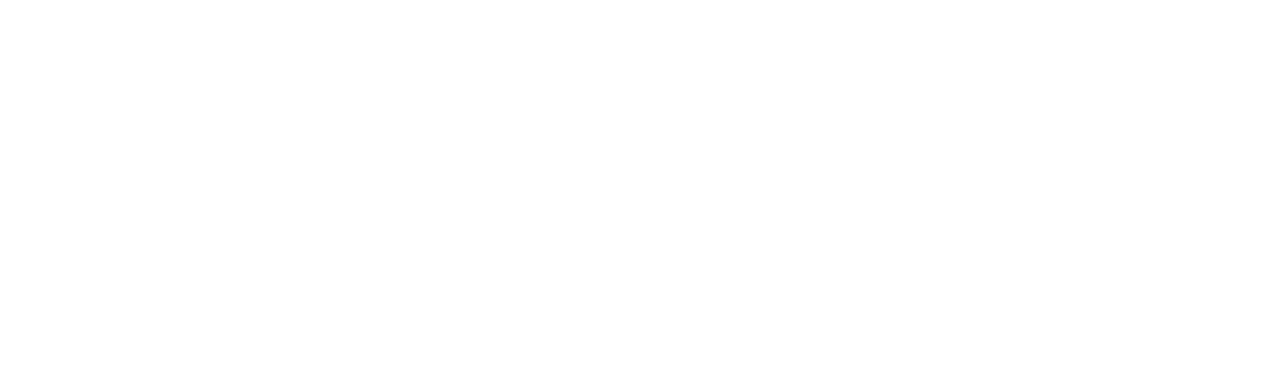
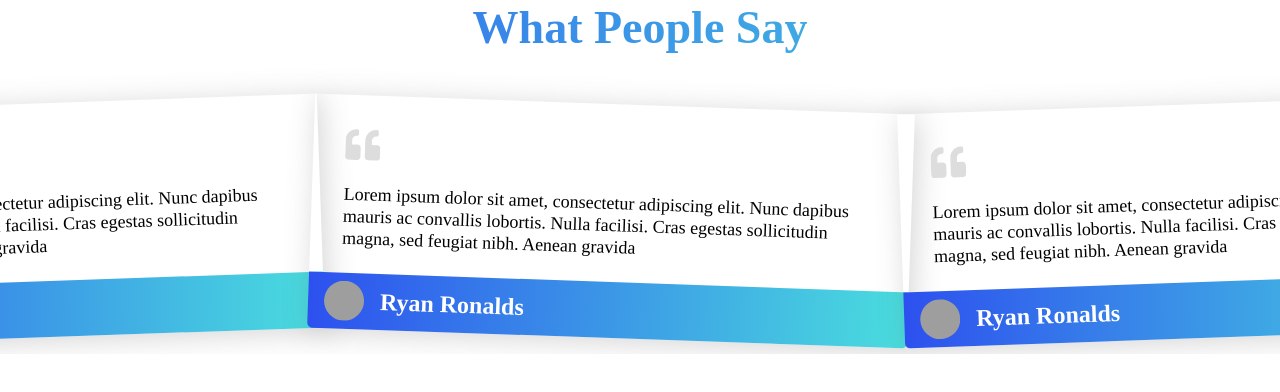
Before and after one commit to afifym/healovo, a React (Create React App) app: page / in a window 1280 px wide. Shown: the top 392 px of the page. Built offline with nearby package versions, Linux system fonts and the light colour scheme; grey boxes are pictures that could not be loaded.

Commit message:
imported Reviews to app

```diff
--- a/src/App.js
+++ b/src/App.js
@@ -1,5 +1,11 @@
+import Reviews from './components/Reviews/Reviews';
+
 function App() {
-  return <div></div>;
+  return (
+    <div>
+      <Reviews />
+    </div>
+  );
 }
 
 export default App;
```
Also changed, not shown: 1 other file (tests, documents, lock files or other folders).
